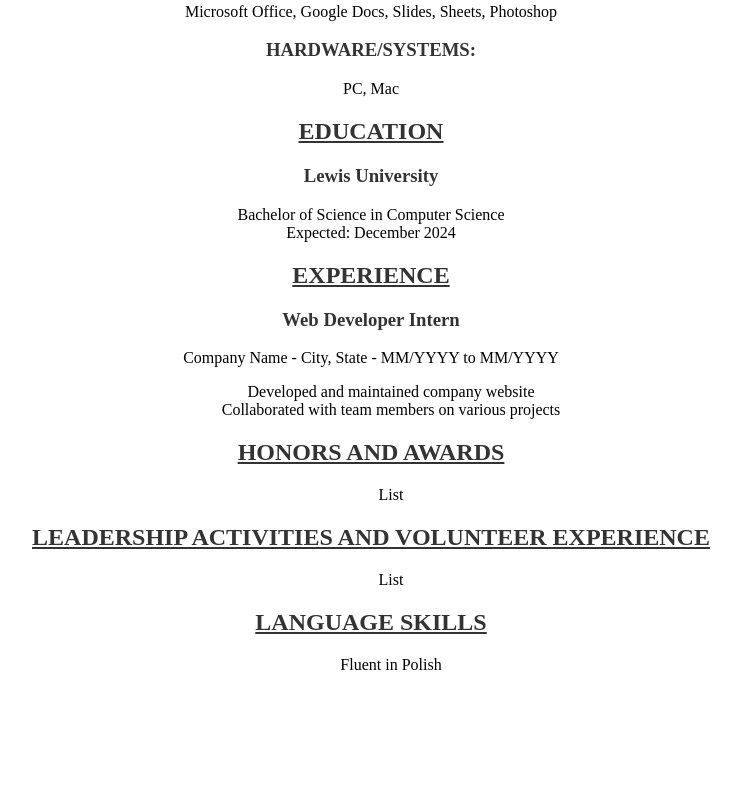
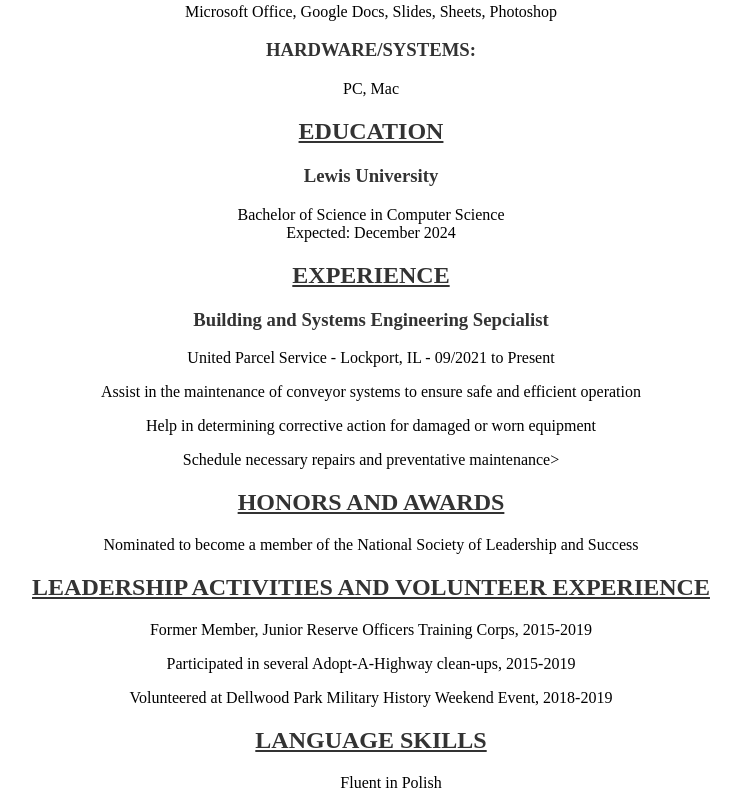
Before and after one commit to MateuszO1/mateusz-obrochta-resume-azure, a plain HTML site: page index.html in a window 1280 px wide. Shown: the part 735-1547 px from the top of the page, without its empty margins (269-1010 px from the left). Before the commit the page ends 1429 px from the top, so only its background shows below. Drawn offline with Linux system fonts and the light colour scheme.

Commit message:
Updated index.html, Moved style section to styles.css

```diff
--- a/index.html
+++ b/index.html
@@ -2,35 +2,7 @@
 <html lang="en">
 <head>
     <title>Mateusz Obrochta - Resume</title>
-    <style>
-        body {
-            font-family: 'Times New Roman', Times, serif;
-            margin: 20px;
-        }
-
-        header {
-            text-align: center;
-            padding: 20px;
-            background-color: #f0f0f0;
-        }
-
-        section {
-            margin-bottom: 20px;
-        }
-
-        h1, h2, h3 {
-            color: #333;
-        }
-
-        ul, li {
-            list-style-type: none;
-            text-align: center;
-        }
-
-        .main-container {
-            text-align: center;
-        }
-    </style>
+    <link rel="stylesheet" href="styles.css">
 </head>
 <body>
     <div class="main-container">
@@ -79,26 +51,23 @@
 
         <section>
             <h2><u>EXPERIENCE</u></h2>
-            <h3>Web Developer Intern</h3>
-            <p>Company Name - City, State - MM/YYYY to MM/YYYY</p>
-            <ul>
-                <li>Developed and maintained company website</li>
-                <li>Collaborated with team members on various projects</li>
-            </ul>
+            <h3>Building and Systems Engineering Sepcialist</h3>
+            <p>United Parcel Service - Lockport, IL - 09/2021 to Present</p>
+            <p>Assist in the maintenance of conveyor systems to ensure safe and efficient operation</p>
+            <p>Help in determining corrective action for damaged or worn equipment</p>
+            <p>Schedule necessary repairs and preventative maintenance></p>
         </section>
 
         <section>
             <h2><u>HONORS AND AWARDS</u></h2>
-            <ul>
-                <li>List</li>
-            </ul>
+            <p>Nominated to become a member of the National Society of Leadership and Success</p>
         </section>
 
         <section>
             <h2><u>LEADERSHIP ACTIVITIES AND VOLUNTEER EXPERIENCE</u></h2>
-            <ul>
-                <li>List</li>
-            </ul>
+            <p>Former Member, Junior Reserve Officers Training Corps, 2015-2019</p>
+            <p>Participated in several Adopt-A-Highway clean-ups, 2015-2019</p>
+            <p>Volunteered at Dellwood Park Military History Weekend Event, 2018-2019</p>
         </section>
 
         <section>
--- a/styles.css
+++ b/styles.css
@@ -0,0 +1,27 @@
+body {
+    font-family: 'Times New Roman', Times, serif;
+    margin: 20px;
+}
+
+header {
+    text-align: center;
+    padding: 20px;
+    background-color: #f0f0f0;
+}
+
+section {
+    margin-bottom: 20px;
+}
+
+h1, h2, h3 {
+    color: #333;
+}
+
+ul, li {
+    list-style-type: none;
+    text-align: center;
+}
+
+.main-container {
+    text-align: center;
+}
```
